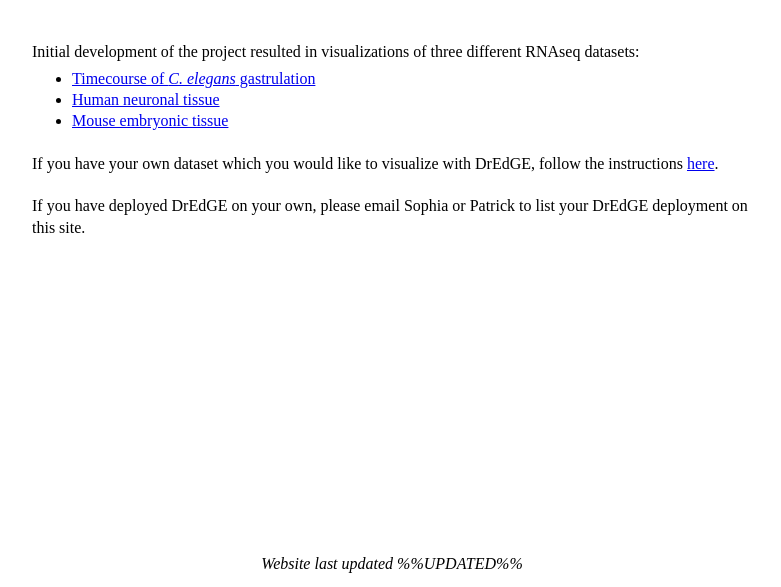
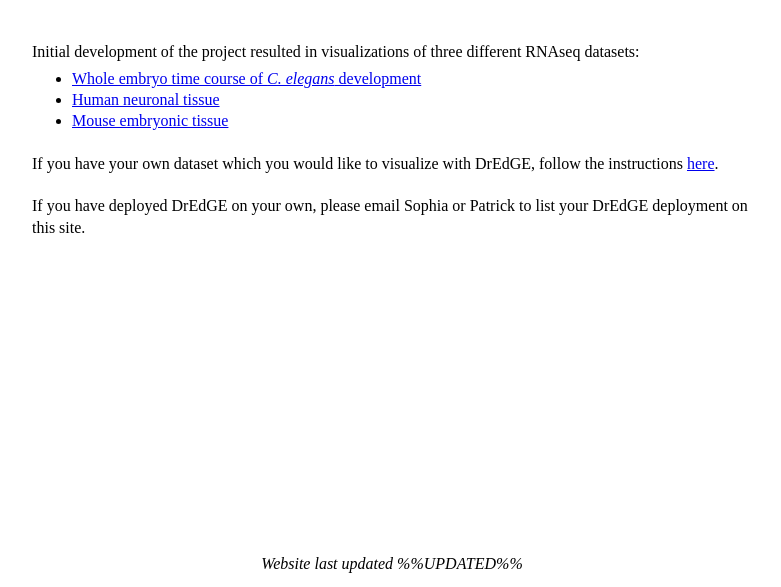
Before and after one commit to dredge-bio/dredge-deploy, a plain HTML site: page index.html in a window 1280 px wide. Shown: the part 213-800 px from the top of the page, without its empty margins (248-1029 px from the left). Drawn offline with Linux system fonts and the light colour scheme.

Commit message:
Update label for Sophie's example dataset

```diff
--- a/index.html
+++ b/index.html
@@ -71,7 +71,7 @@ p + ul {
   </p>
 
   <ul>
-    <li><a href="c-elegans-timecourse">Timecourse of <i>C. elegans</i> gastrulation</a></li>
+    <li><a href="c-elegans-timecourse">Whole embryo time course of <i>C. elegans</i> development</a></li>
     <li><a href="human-neuronal-tissue">Human neuronal tissue</a></li>
     <li><a href="mouse-embryonic-tissue">Mouse embryonic tissue</a></li>
   </ul>
```
